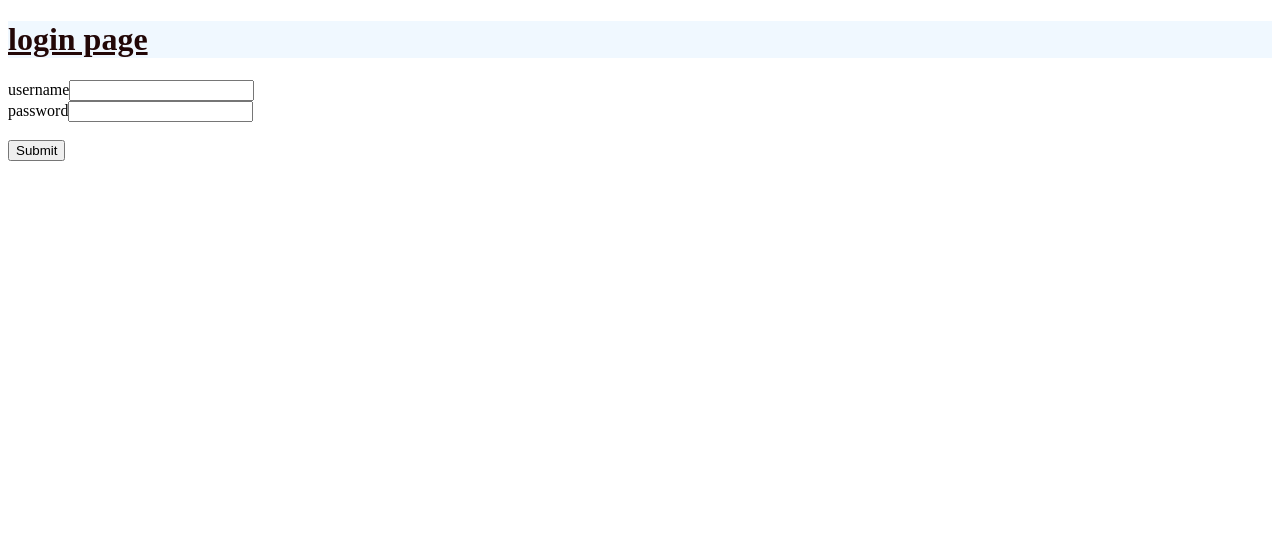
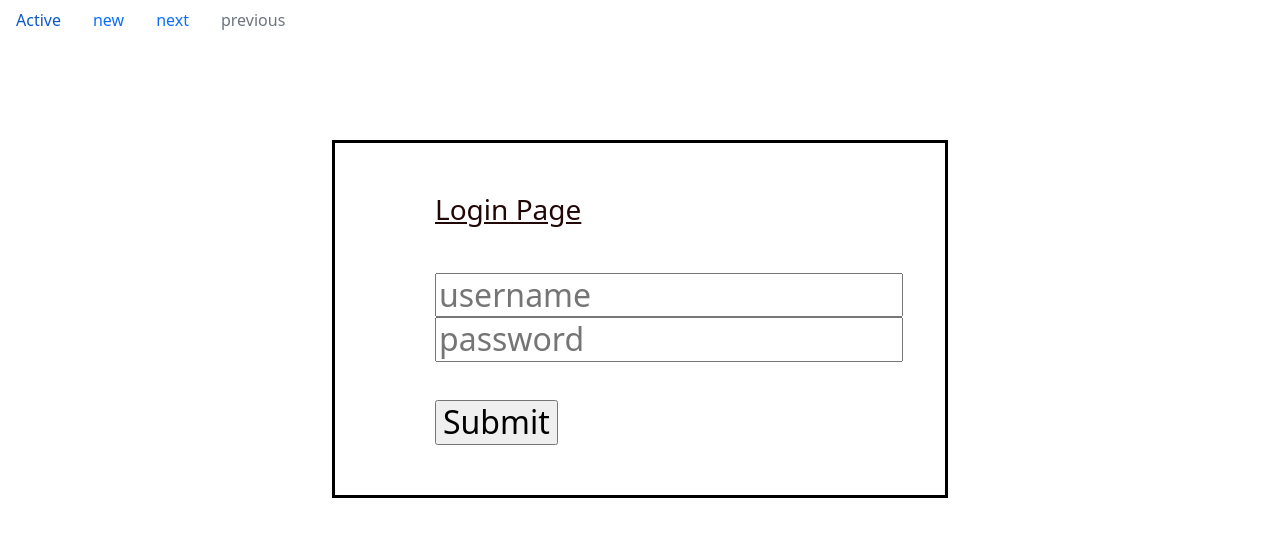
Before and after one commit to christy960/Ariel, a Django app: page / in a window 1280 px wide. Shown: the top 537 px of the page. Run offline with Django 4.2, Linux system fonts and the light colour scheme.

Commit message:
version5

```diff
--- a/ariel/settings.py
+++ b/ariel/settings.py
@@ -127,4 +127,5 @@
 # https://docs.djangoproject.com/en/4.0/ref/settings/#default-auto-field
 
 DEFAULT_AUTO_FIELD = 'django.db.models.BigAutoField'
-STATICFILES_STORAGE="whitenoise.storage.CompressedManifestStatiFileAStorage"
+STATICFILES_STORAGE="whitenoise.storage.CompressedManifestStaticFilesStorage"
+STATIC_ROOT=BASE_DIR/'static'
--- a/rex/Static/Css/Cass.css
+++ b/rex/Static/Css/Cass.css
@@ -1,4 +1,7 @@
-h1{
-    border: 3px;
-    text-shadow: 3cm;
+h2{
+    padding-top: 50px;
+    padding-left: 100px;
+    padding-bottom: 50px;
+    border: 3px solid black;
+
 }
--- a/rex/templates/vulko.html
+++ b/rex/templates/vulko.html
@@ -2,25 +2,61 @@
 <!DOCTYPE html>
 <html lang="en">
 <head>
-  <link rel="stylesheet" href="{% static 'Css/Cass.css'%}"
+  <link href="https://cdn.jsdelivr.net/npm/bootstrap@5.1.3/dist/css/bootstrap.min.css" rel="stylesheet" integrity="sha384-1BmE4kWBq78iYhFldvKuhfTAU6auU8tT94WrHftjDbrCEXSU1oBoqyl2QvZ6jIW3" crossorigin="anonymous">
+  <script src="https://cdn.jsdelivr.net/npm/bootstrap@5.1.3/dist/js/bootstrap.bundle.min.js" integrity="sha384-ka7Sk0Gln4gmtz2MlQnikT1wXgYsOg+OMhuP+IlRH9sENBO0LRn5q+8nbTov4+1p" crossorigin="anonymous"></script><script src="https://cdn.jsdelivr.net/npm/bootstrap@5.1.3/dist/js/bootstrap.bundle.min.js" integrity="sha384-ka7Sk0Gln4gmtz2MlQnikT1wXgYsOg+OMhuP+IlRH9sENBO0LRn5q+8nbTov4+1p" crossorigin="anonymous"></script><script src="https://cdn.jsdelivr.net/npm/bootstrap@5.1.3/dist/js/bootstrap.bundle.min.js" integrity="sha384-ka7Sk0Gln4gmtz2MlQnikT1wXgYsOg+OMhuP+IlRH9sENBO0LRn5q+8nbTov4+1p" crossorigin="anonymous"></script>
+
+  <link rel="stylesheet" href="{% static 'Css/Cass.css'%}">
     <meta charset="UTF-8">
     <meta http-equiv="X-UA-Compatible" content="IE=edge">
     <meta name="viewport" content="width=device-width, initial-scale=1.0">
     <title>Document</title>
-    <style>
+    <!-- <style>
       h1{
         background-color: aliceblue;
         text-decoration: double;
       }
-    </style>
+    </style> -->
 </head>
 <body>
-    <form action="" method="post">
-      <h1 style= "color:rgb(34, 7, 7);text-align: left;"><u>login page</u></h1>
+    <!-- <form action="" method="post">
+      <h2 style= "color:rgb(34, 7, 7);text-align: left;"><u>Login Page</u></h2>
       username<input type="text"><br>
       password<input type="password"><br><br>
       <input type="submit" >
-    </form>
+    </form> -->
+
+    <!-- <button type="button" class="btn btn-primary">Primary</button><br> -->
+    <ul class="nav">
+      <li class="nav-item">
+        <a class="nav-link active" aria-current="page" href="#">Active</a>
+      </li>
+      <li class="nav-item">
+        <a class="nav-link" href="#">new</a>
+      </li>
+      <li class="nav-item">
+        <a class="nav-link" href="#">next</a>
+      </li>
+      <li class="nav-item">
+        <a class="nav-link disabled">previous</a>
+      </li>
+    </ul>
+    <div class="container-fluid" >
+    <div class="row" style="margin-top: 100px;">
+      <div class="col-lg-3"></div>
+          <div class="col-lg-6 col-sm-12">
+            <h2>
+              <form action="" method="post">
+                <h3 style= "color:rgb(34, 7, 7);text-align: left"><u>Login Page</u></h3><br>
+                <input type="text" placeholder="username"><br>
+                <input type="password" placeholder="password"><br><br>
+                <input type="submit">
+              </form>
+            </h2></div>
+            <div class="col-lg-3"></div>
+
+          </div>
+    </div>
+    </div>
 
 </body>
 </html>
```
